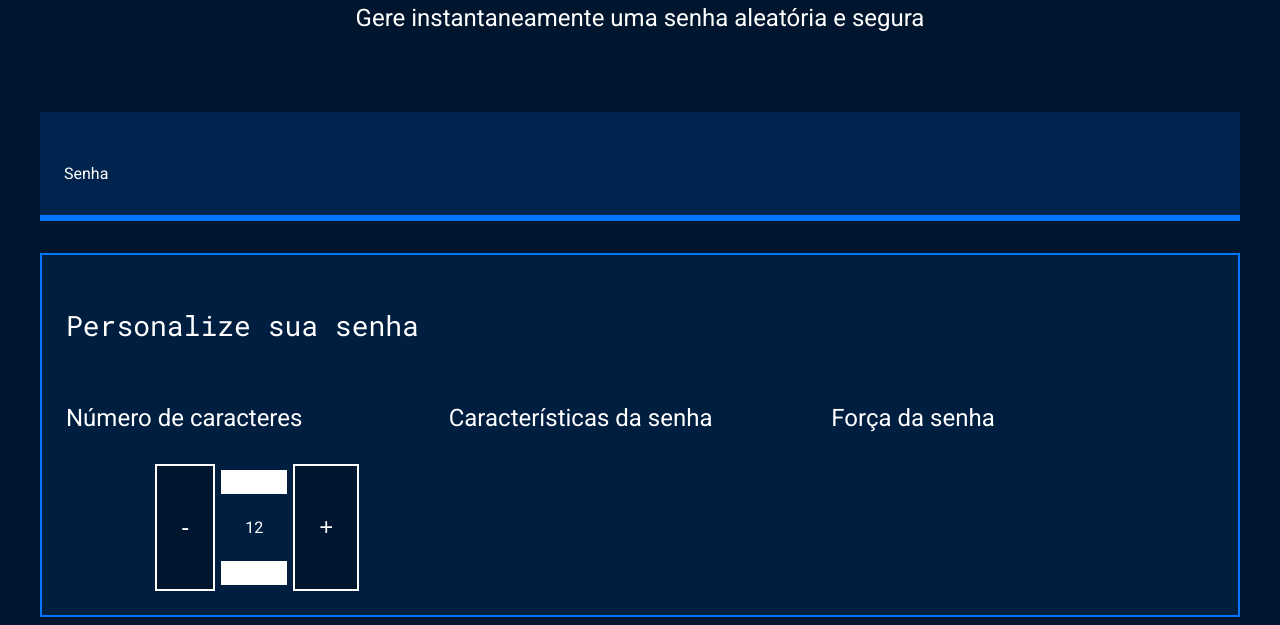
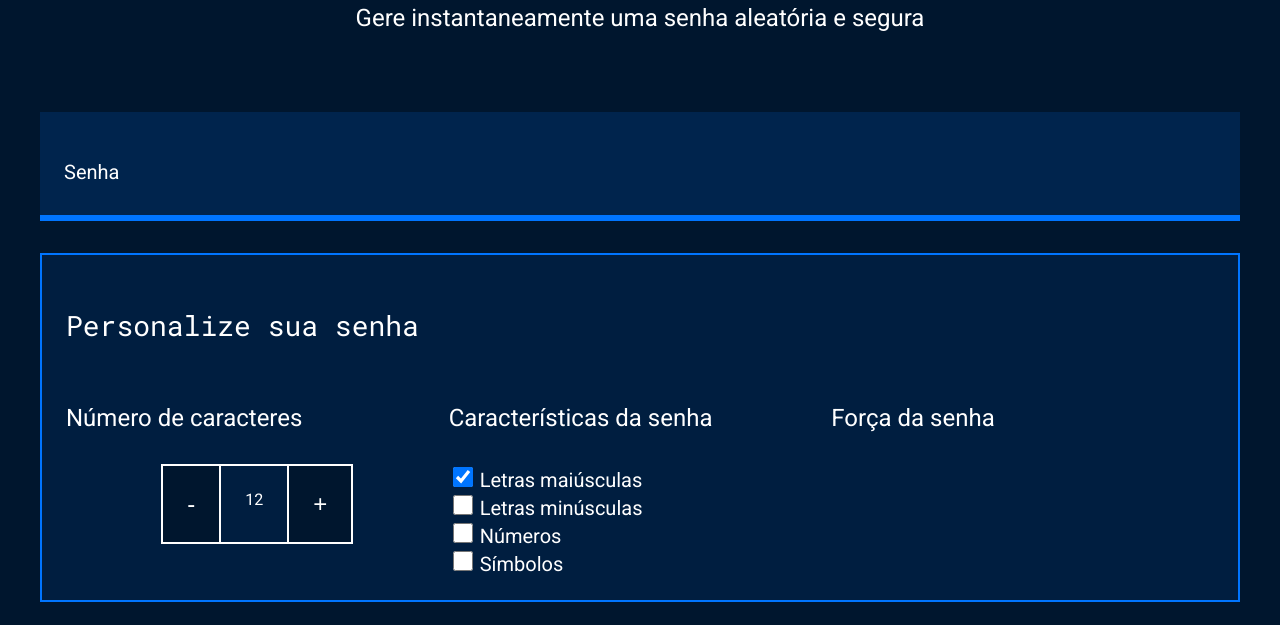
Before and after one commit to yasminalveslima08-ctrl/senhasseguras-, a plain HTML site: page index.html in a window 1280 px wide. Shown: the part 214-839 px from the top of the page. Drawn offline with Linux system fonts and the light colour scheme.

Commit message:
Add files via upload

```diff
--- a/index.html
+++ b/index.html
@@ -32,6 +32,22 @@
                 </div>
                 <div class="parametro-senha">
                     <h4 class="parametro-senha__titulo">Características da senha</h4>
+                    <div class="parametro-senha-checkbox">
+                        <input name="maiusculo" type="checkbox" class="checkbox" checked>
+                        <label for="maiusculo">Letras maiúsculas</label>
+                    </div>
+                    <div class="parametro-senha-checkbox">
+                        <input name="minusculo" type="checkbox" class="checkbox">
+                        <label for="minusculo">Letras minúsculas</label>
+                    </div>
+                    <div class="parametro-senha-checkbox">
+                        <input name="numero" type="checkbox" class="checkbox">
+                        <label for="numero">Números</label>
+                    </div>
+                    <div class="parametro-senha-checkbox">
+                        <input name="simbolo" type="checkbox" class="checkbox">
+                        <label for="simbolo">Símbolos</label>
+                    </div>
                 </div>
                 <div class="parametro-senha">
                     <h4 class="parametro-senha__titulo">Força da senha</h4>
--- a/style.css
+++ b/style.css
@@ -91,19 +91,29 @@ body{
 }
 
 .parametro-senha__botao{
-background-color: var(--cor-de-fundo);
-color:var(--branco);
-border: 2px solid var(--branco);
-padding: 24px;
-font-size: 24px;
-cursor:pointer;
+    background-color: var(--cor-de-fundo);
+    color: var(--branco);
+    border: 2px solid var(--branco);
+    padding: 24px;
+    font-size: 24px;
+    cursor: pointer;
 }
 .parametro-senha__texto{
-border-top: 24px solid var(--branco);
-border-bottom: 24px solid var(--branco);
-padding: 24px;
-margin: 6px;
+    border-top: 2px solid var(--branco);
+    border-bottom: 2px solid var(--branco);
+    padding: 24px;
+    margin: 0px;
+}
 
+
+label {
+    font-size: 20px;
+}
+
+.checkbox {
+    width: 20px;
+    height: 20px;
+    cursor: pointer;
 }
 
 @media screen and (min-width: 768px) {
```
